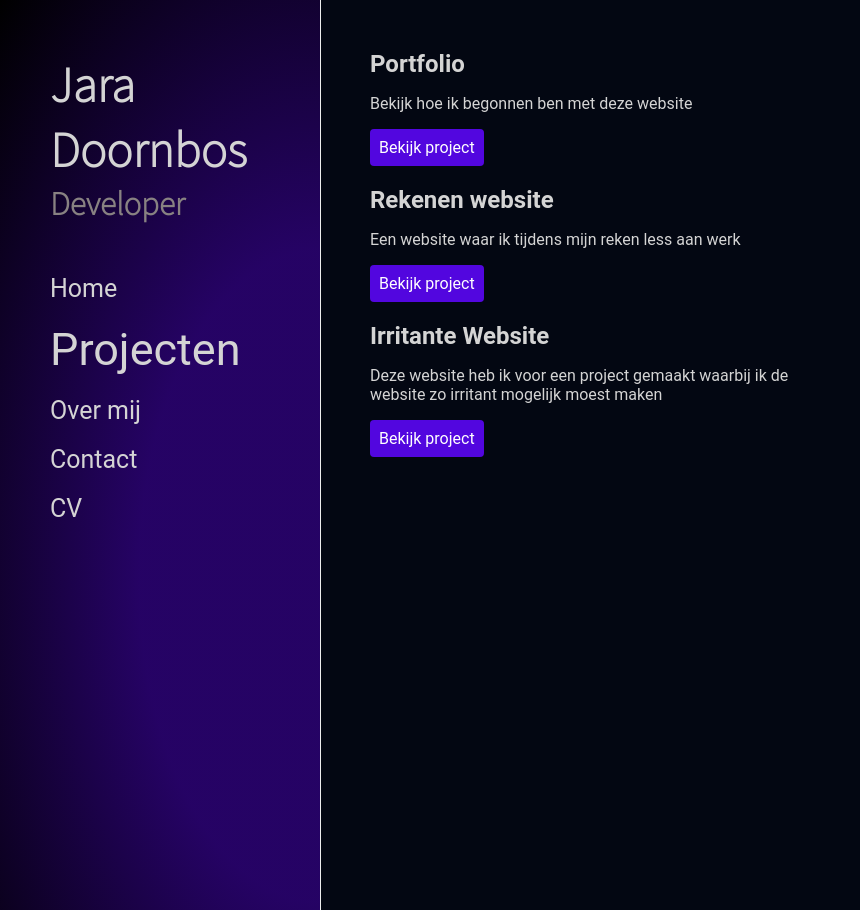
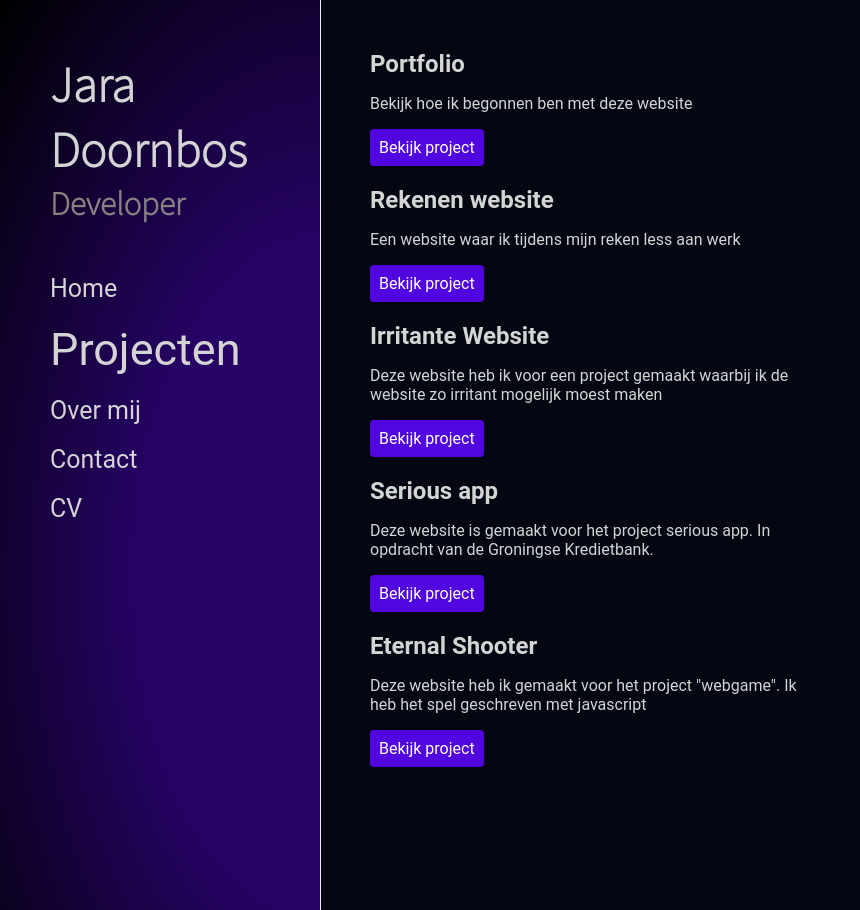
Before and after one commit to JaraD2/Portfolio-website, a PHP site: page /pages/Projects.html in a window 1280 px wide. Shown: the whole page, without its empty margins (0-860 px from the left). Run offline with PHP 8.4, Linux system fonts and the light colour scheme.

Commit message:
Update project links and add scrollbar styling

```diff
--- a/pages/Projects.html
+++ b/pages/Projects.html
@@ -55,7 +55,17 @@
       <li class="project">
         <h2>Irritante Website</h2>
         <p>Deze website heb ik voor een project gemaakt waarbij ik de website zo irritant mogelijk moest maken</p>
-        <a href="../projects/Irritante_Website/" >Bekijk project</a>
+        <a href="https://projects.jaradoornbos.me/Irritante_website" target="_blank" >Bekijk project</a>
+      </li>
+      <li class="project">
+        <h2>Serious app</h2>
+        <p>Deze website is gemaakt voor het project serious app. In opdracht van de Groningse Kredietbank. </p>
+        <a href="https://projects.jaradoornbos.me/Serious_app" target="_blank">Bekijk project</a>
+      </li>
+      <li class="project">
+        <h2>Eternal Shooter</h2>
+        <p>Deze website heb ik gemaakt voor het project "webgame". Ik heb het spel geschreven met javascript</p>
+        <a href="https://projects.jaradoornbos.me/Web-Shooter/" target="_blank">Bekijk project</a>
       </li>
     </ul>
   </main>
--- a/stylesheets/navbar.css
+++ b/stylesheets/navbar.css
@@ -2,6 +2,22 @@
   --text-color: #D4D4D4;
   --text-color-nav: #888282;
   --button-color: rgb(82, 6, 223);
+}
+::-webkit-scrollbar {
+  width: 10px;
+}
+
+::-webkit-scrollbar-track {
+  background: transparent;
+}
+
+::-webkit-scrollbar-thumb {
+  background: #4f4f4f;
+  border-radius: 20px;
+}
+
+::-webkit-scrollbar-thumb:hover {
+  background: #454545;
 }
 
 nav {
```
